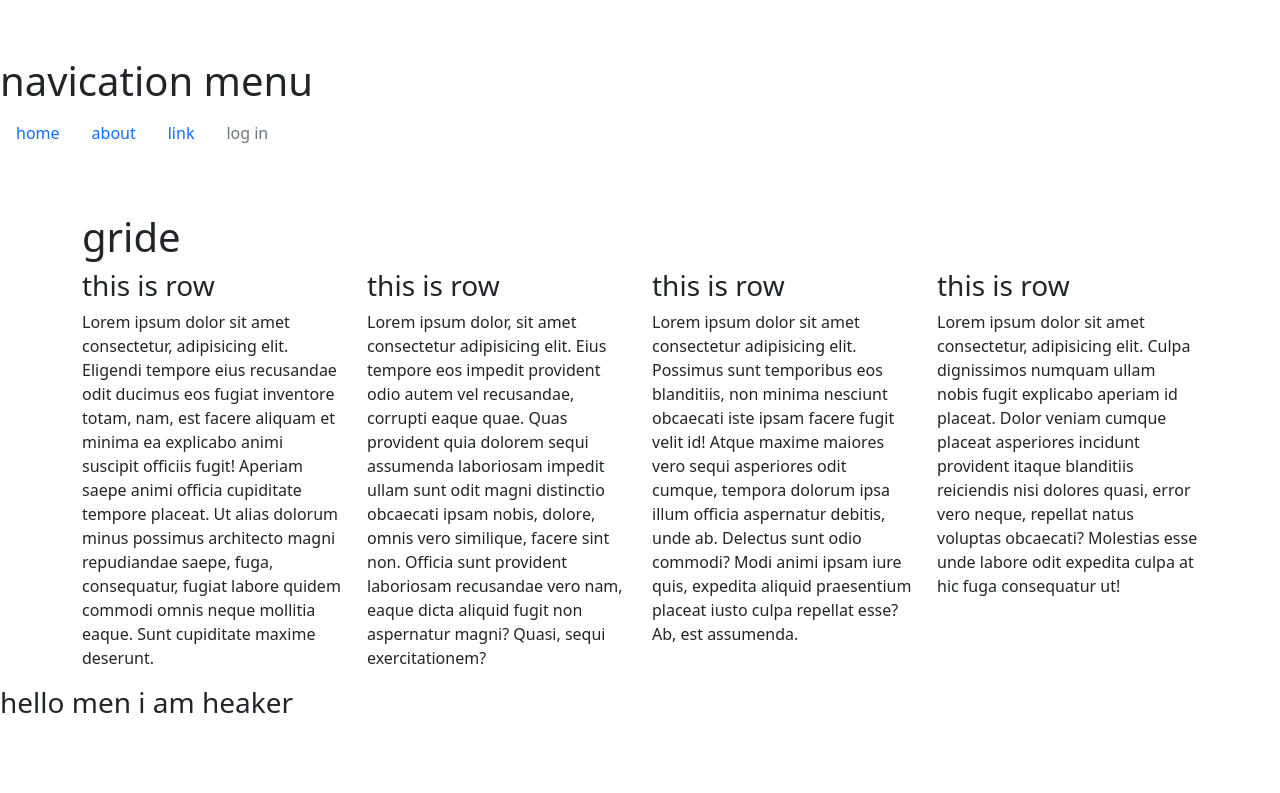
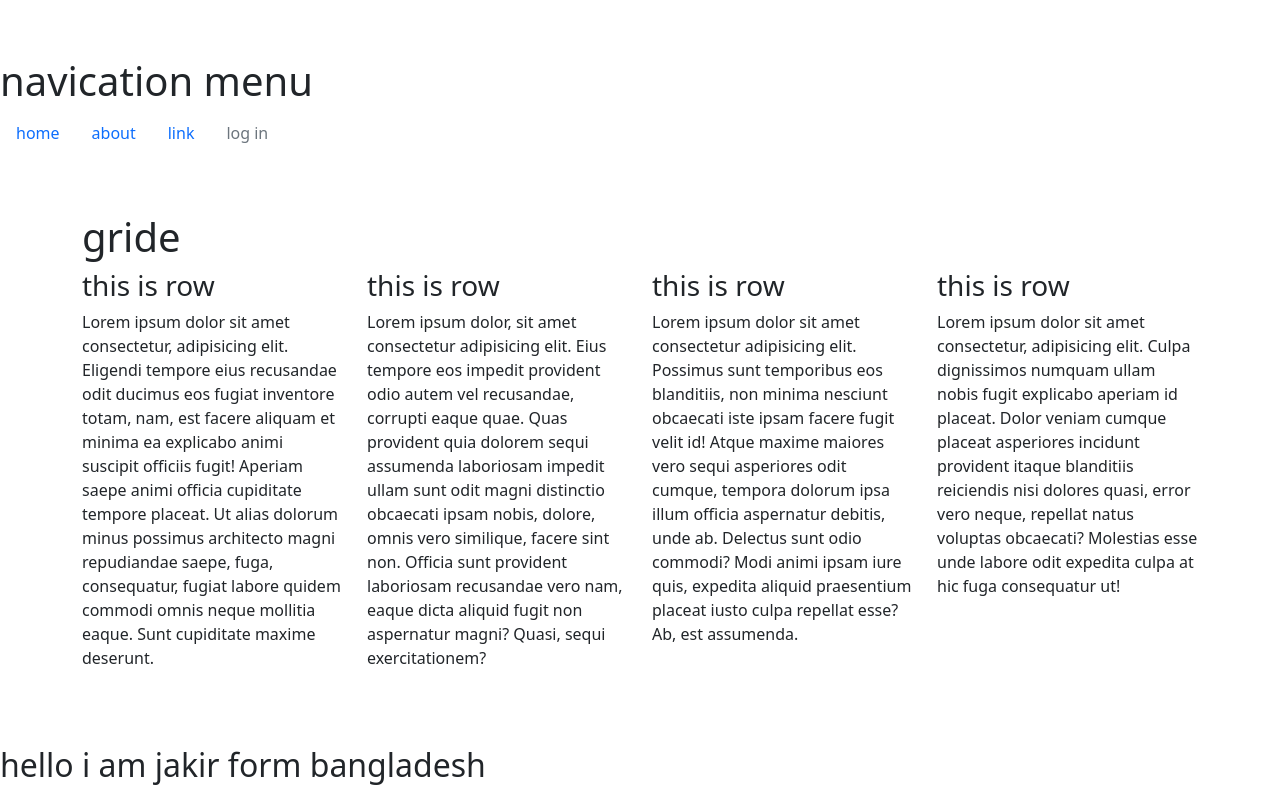
Before and after one commit to jakirphero/bootstrap-practice, a plain HTML site: page index.html in a window 1280 px wide. Shown: the part 2897-3690 px from the top of the page. Before the commit the page ends 3625 px from the top, so only its background shows below. Drawn offline with nearby package versions, Linux system fonts and the light colour scheme.

Commit message:
everyting bootstrap

```diff
--- a/index.html
+++ b/index.html
@@ -176,7 +176,7 @@
           </div>
         </div>
 
-        <h3>hello men i am heaker</h3>
+        <h2>hello i am jakir form bangladesh</h2>
 
         <script src="https://cdn.jsdelivr.net/npm/@popperjs/core@2.10.2/dist/umd/popper.min.js" integrity="sha384-7+zCNj/IqJ95wo16oMtfsKbZ9ccEh31eOz1HGyDuCQ6wgnyJNSYdrPa03rtR1zdB" crossorigin="anonymous"></script>
         <script src="https://cdn.jsdelivr.net/npm/bootstrap@5.1.3/dist/js/bootstrap.min.js" integrity="sha384-QJHtvGhmr9XOIpI6YVutG+2QOK9T+ZnN4kzFN1RtK3zEFEIsxhlmWl5/YESvpZ13" crossorigin="anonymous"></script>
```
